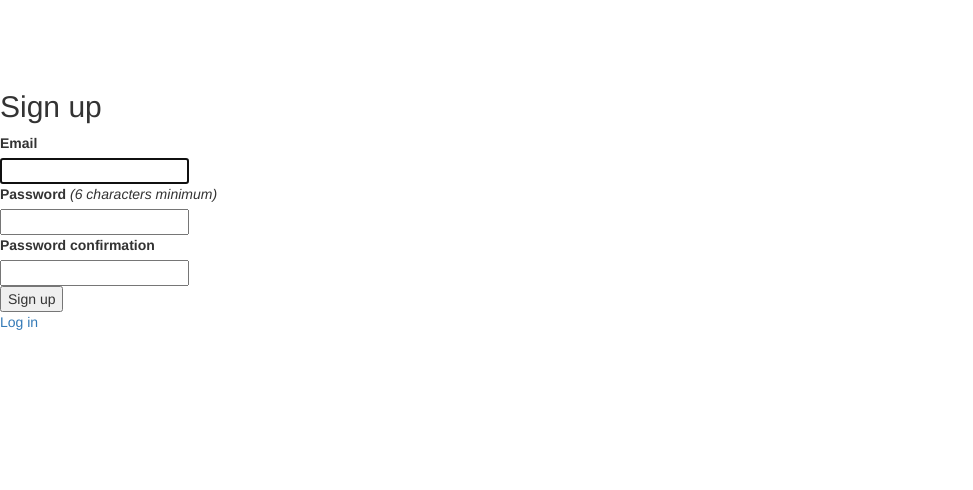
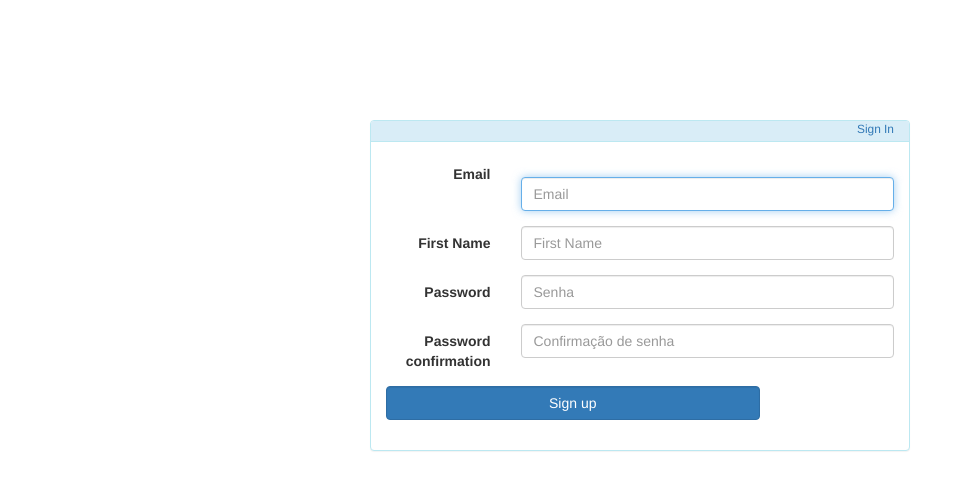
Before and after one commit to jinascimento/integration_pag_seguro, a Rails app: page /members/sign_up in a window 1280 px wide. Shown: the top 490 px of the page, without its empty margins (0-973 px from the left). Run offline with Rails 7, Linux system fonts and the light colour scheme; style sheets or scripts are compiled from the project's sources; parts of the project's set-up code (start-up, migrations or seed data) failed here and were passed over; some libraries are stand-ins or nearby versions.

Commit message:
Avaliação de anúncios e cadastro de novos membros

```diff
--- a/app/assets/javascripts/site.js
+++ b/app/assets/javascripts/site.js
@@ -1,5 +1,7 @@
 //= require bootstrap
 //= require wiselinks
+//= require jquery.raty
+//= require ratyrate
 
 /** Wiselinks Gem **/
 $(function(){
--- a/app/assets/stylesheets/site.css
+++ b/app/assets/stylesheets/site.css
@@ -33,6 +33,14 @@ body {
 }
 
 .ratings {
+    padding: 5px;
+}
+
+.star img {
+    width: 20px;
+}
+
+.ratings {
     padding-right: 10px;
     padding-left: 10px;
     color: #d17581;
--- a/app/controllers/application_controller.rb
+++ b/app/controllers/application_controller.rb
@@ -1,5 +1,5 @@
 class ApplicationController < ActionController::Base
-
+  before_filter :store_current_location, :unless => :devise_controller?
   # Pundit
   include Pundit
 
@@ -29,4 +29,10 @@ class ApplicationController < ActionController::Base
     redirect_to(request.referrer || root_path)
   end
 
+  private
+
+  def store_current_location
+    store_location_for(:member, request.url)
+  end
+
 end
--- a/app/helpers/application_helper.rb
+++ b/app/helpers/application_helper.rb
@@ -1,2 +1,5 @@
 module ApplicationHelper
+  def current_user
+    current_member
+  end
 end
--- a/app/models/ad.rb
+++ b/app/models/ad.rb
@@ -23,6 +23,8 @@ class Ad < ActiveRecord::Base
 
   # Constants
   QTD_PER_PAGE = 6
+  # RatyRate GEM
+  ratyrate_rateable "quality"
   #Callbacks
   before_save :md_to_html
 
@@ -40,7 +42,7 @@ class Ad < ActiveRecord::Base
     order(created_at: :desc).page(page).per(QTD_PER_PAGE)
   }
   scope :ad_for_current_member, ->(member) { where(member: member)}
-  scope :by_category, -> (id)  { where(category: id)}
+  scope :by_category, -> (id, page)  { where(category: id).page(page).per(QTD_PER_PAGE)}
   scope :search, -> (term) {
     where("lower(title) LIKE ?", "%#{term.downcase}%").page(page).per(QTD_PER_PAGE)
   }
--- a/app/models/member.rb
+++ b/app/models/member.rb
@@ -18,6 +18,10 @@
 #
 
 class Member < ActiveRecord::Base
+  # Ratyrate Gem
+  ratyrate_rater
+
+  # Associations
   has_many :ads
   # Include default devise modules. Others available are:
   # :confirmable, :lockable, :timeoutable and :omniauthable
--- a/app/views/layouts/site.html.erb
+++ b/app/views/layouts/site.html.erb
@@ -67,5 +67,7 @@
     <%= javascript_include_tag 'application' %>
     <%= javascript_include_tag 'site' %>
 
+    <%= render partial: 'layouts/shared/notifications' %>
+
   </body>
 </html>
--- a/app/views/members/registrations/new.html.erb
+++ b/app/views/members/registrations/new.html.erb
@@ -1,29 +1,115 @@
-<h2>Sign up</h2>
+<div class="container">
+  <div id="loginbox" style="display:none; margin-top:50px;" class="mainbox col-md-6 col-md-offset-3 col-sm-8 col-sm-offset-2">
+    <div class="panel panel-info" >
+      <div class="panel-heading">
 
-<%= form_for(resource, as: resource_name, url: registration_path(resource_name)) do |f| %>
-  <%= devise_error_messages! %>
+      </div>
 
-  <div class="field">
-    <%= f.label :email %><br />
-    <%= f.email_field :email, autofocus: true %>
+      <div style="padding-top:30px" class="panel-body" >
+
+        <div style="display:none" id="login-alert" class="alert alert-danger col-sm-12"></div>
+
+        <%= form_for(resource, as: resource_name, url: session_path(resource_name),
+                     html: { class: 'form-horizontal', role: 'form'})  do |f| %>
+
+            <div style="margin-bottom: 25px" class="input-group">
+              <span class="input-group-addon"><i class="glyphicon glyphicon-user"></i></span>
+              <%= f.email_field :email, autofocus: true, class: 'form-control', placeholder: 'Email' %>
+            </div>
+
+            <div style="margin-bottom: 25px" class="input-group">
+              <span class="input-group-addon"><i class="glyphicon glyphicon-lock"></i></span>
+              <%= f.password_field :password, autocomplete: "off", class: 'form-control', placeholder: 'password' %>
+            </div>
+
+            <div class="input-group">
+              <div class="checkbox">
+                <label>
+                  <% if devise_mapping.rememberable? -%>
+                      <%= f.check_box :remember_me %>
+                      <%= f.label :remember_me %>
+                  <% end %>
+                </label>
+              </div>
+            </div>
+
+            <div style="margin-top:10px" class="form-group">
+              <!-- Button -->
+
+              <div class="col-sm-12 controls">
+                <%= f.submit "Log in", class: 'btn btn-success' %>
+                <a id="btn-fblogin" href="#" class="btn btn-primary">Login with Facebook</a>
+              </div>
+            </div>
+            <div class="form-group">
+              <div class="col-md-12 control">
+                <div style="border-top: 1px solid#888; padding-top:15px; font-size:85%" >
+                  Don't have an account!
+                  <a href="#" onClick="$('#loginbox').hide(); $('#signupbox').show()">
+                    Sign Up Here
+                  </a>
+                </div>
+              </div>
+            </div>
+        <% end %>
+      </div>
+    </div>
   </div>
+  <div id="signupbox" style="margin-top:50px" class="mainbox col-md-6 col-md-offset-3 col-sm-8 col-sm-offset-2">
+    <div class="panel panel-info">
+      <div class="panel-heading">
 
-  <div class="field">
-    <%= f.label :password %>
-    <% if @minimum_password_length %>
-    <em>(<%= @minimum_password_length %> characters minimum)</em>
-    <% end %><br />
-    <%= f.password_field :password, autocomplete: "off" %>
+        <div style="float:right; font-size: 85%; position: relative; top:-10px"><a id="signinlink" href="#" onclick="$('#signupbox').hide(); $('#loginbox').show()">Sign In</a></div>
+      </div>
+      <div class="panel-body" >
+
+
+        <%= form_for(resource, as: resource_name, url: registration_path(resource_name), html: { class: 'form-horizontal', role: 'form'}) do |f| %>
+          <% unless devise_error_messages!.blank? %>
+            <div id="signupalert" class="alert alert-danger">
+              <p><%= devise_error_messages! %></p>
+            </div>
+          <% end %>
+
+          <div class="form-group">
+            <%= f.label :email, class: 'col-md-3 control-label' %><br />
+            <div class="col-md-9">
+              <%= f.email_field :email, placeholder: 'Email', class: 'form-control', autofocus: true %>
+            </div>
+          </div>
+
+          <div class="form-group">
+            <label for="firstname" class="col-md-3 control-label">First Name</label>
+            <div class="col-md-9">
+              <input type="text" class="form-control" name="firstname" placeholder="First Name">
+            </div>
+          </div>
+
+          <div class="form-group">
+            <%= f.label :password, class: 'col-md-3 control-label' %>
+            <div class="col-md-9">
+              <%= f.password_field :password, class: 'form-control', placeholder: 'Senha', autocomplete: "off" %>
+            </div>
+          </div>
+
+          <div class="form-group">
+            <%= f.label :password_confirmation, class: 'col-md-3 control-label' %>
+            <div class="col-md-9">
+              <%= f.password_field :password_confirmation, class: 'form-control', placeholder: 'Confirmação de senha', autocomplete: "off" %>
+            </div>
+          </div>
+
+          <div class="form-group">
+            <div class="col-md-9">
+              <%= f.submit "Sign up", class: 'form-control btn btn-primary' do %>
+                  <i class="icon-hand-right">Sign Up</i>
+                <input type="text" class="form-control" name="icode" placeholder="">
+              <% end %>
+            </div>
+          </div>
+
+        <% end %>
+      </div>
+    </div>
   </div>
-
-  <div class="field">
-    <%= f.label :password_confirmation %><br />
-    <%= f.password_field :password_confirmation, autocomplete: "off" %>
-  </div>
-
-  <div class="actions">
-    <%= f.submit "Sign up" %>
-  </div>
-<% end %>
-
-<%= render "members/shared/links" %>
+</div>
--- a/config/routes.rb
+++ b/config/routes.rb
@@ -1,5 +1,6 @@
 Rails.application.routes.draw do
 
+  post '/rate' => 'rater#create', :as => 'rate'
   get 'backoffice', to: 'backoffice/dashboard#index'
 
   namespace :backoffice do
@@ -20,8 +21,9 @@ Rails.application.routes.draw do
       resources :ads, only: [:index, :edit, :update, :new, :create]
     end
 
-    resources :ad_detail, only: [:show]
+    resources :ad_detail, only: [:show, :index]
     resources :categories, only: [:show]
+    resources :comments, only: [:create]
   end
 
   devise_for :admins, :skip => [:registrations]
```
Also changed, not shown: app/controllers/members/sessions_controller.rb (+7 -1 lines), app/views/site/ad_detail/_comment_modal.html.erb (added, +26 -0 lines), app/views/site/ad_detail/_comments.html.erb (+4 -3 lines), app/views/site/ad_detail/_show.html.erb (+17 -25 lines), app/views/site/shared/_ads.html.erb (+1 -6 lines), Gemfile, Gemfile.lock, app/views/site/comments/create.html.erb (added), db/schema.rb.
